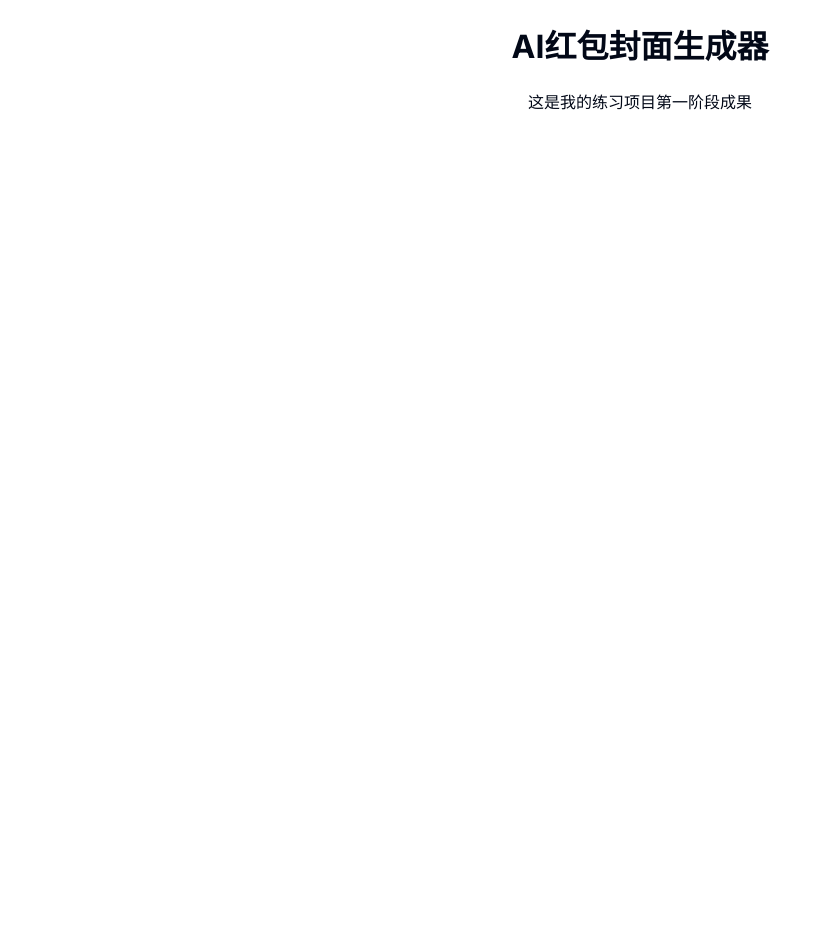
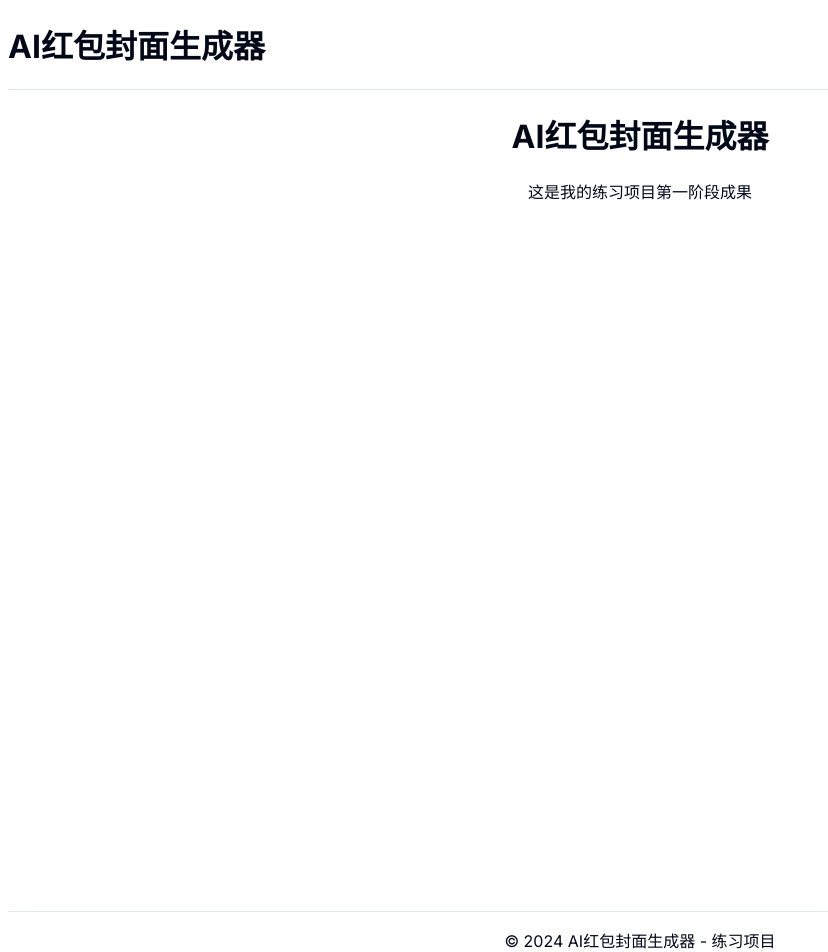
Before and after one commit to HsiangCheng/aicover-practice, a Next.js app: page / in a window 1280 px wide. Shown: the top 952 px of the page, without its empty margins (0-828 px from the left). Before the commit the page ends 829 px from the top, so only its background shows below. Built offline with nearby package versions, Linux system fonts and the light colour scheme.

Commit message:
完成header和footer

```diff
--- /dev/null
+++ b/src/app/(default)/layout.tsx
@@ -0,0 +1,14 @@
+"use client";
+
+import Footer from "@/components/footer";
+import Header from "@/components/header";
+
+export default function ({ children }: { children: React.ReactNode }) {
+    return (
+        <div className="w-screen min-h-screen">
+            <Header />
+            <main>{children}</main>
+            <Footer />
+        </div>
+    );
+}
--- a/src/app/layout.tsx
+++ b/src/app/layout.tsx
@@ -1,6 +1,8 @@
 import "@/app/globals.css";
 import { Toaster } from "sonner";
 import { Inter } from "next/font/google";
+import Footer from "@/components/footer";
+import Header from "@/components/header";
 import type { Metadata } from "next";
 
 const inter = Inter({ subsets: ["latin"] });
@@ -19,8 +21,10 @@ export default function RootLayout(
     return (
         <html lang="zh-CN">
             <body className={inter.className}>
+                <Header />
                 <Toaster position="top-center" richColors />
                 {children}
+                <Footer />
             </body>
         </html>
     );
--- /dev/null
+++ b/src/components/footer/index.tsx
@@ -0,0 +1,11 @@
+export default function Footer() {
+    return (
+        <footer className="w-full border-t bg-background">
+            <div className="container mx-auto px-4 py-8">
+                <div className="text-center text-sm text-muted-foreground">
+                    <p>© 2024 AI红包封面生成器 - 练习项目</p>
+                </div>
+            </div>
+        </footer>
+    );
+}
--- /dev/null
+++ b/src/components/header/index.tsx
@@ -0,0 +1,9 @@
+export default function Header() {
+    return (
+        <header className="w-full border-b bg-background">
+            <div className="container mx-auto px-4 py-4">
+                <h1 className="text-2xl font-bold">AI红包封面生成器</h1>
+            </div>
+        </header>
+    );
+}
```
